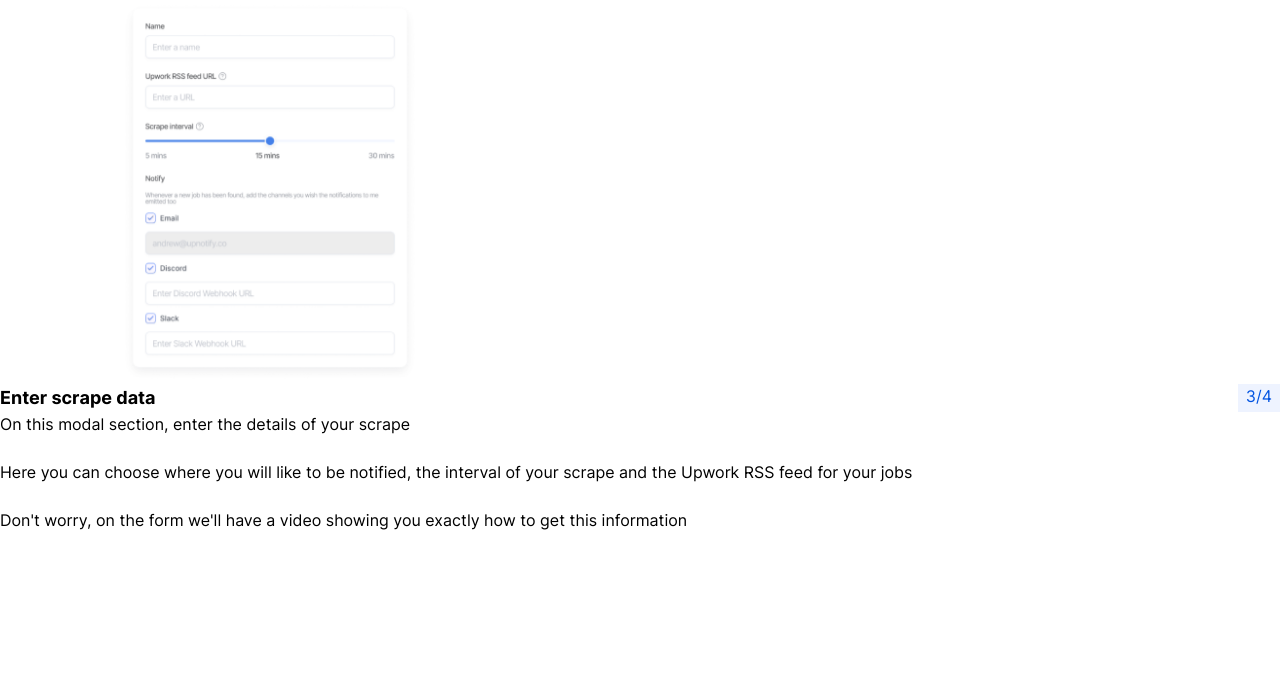
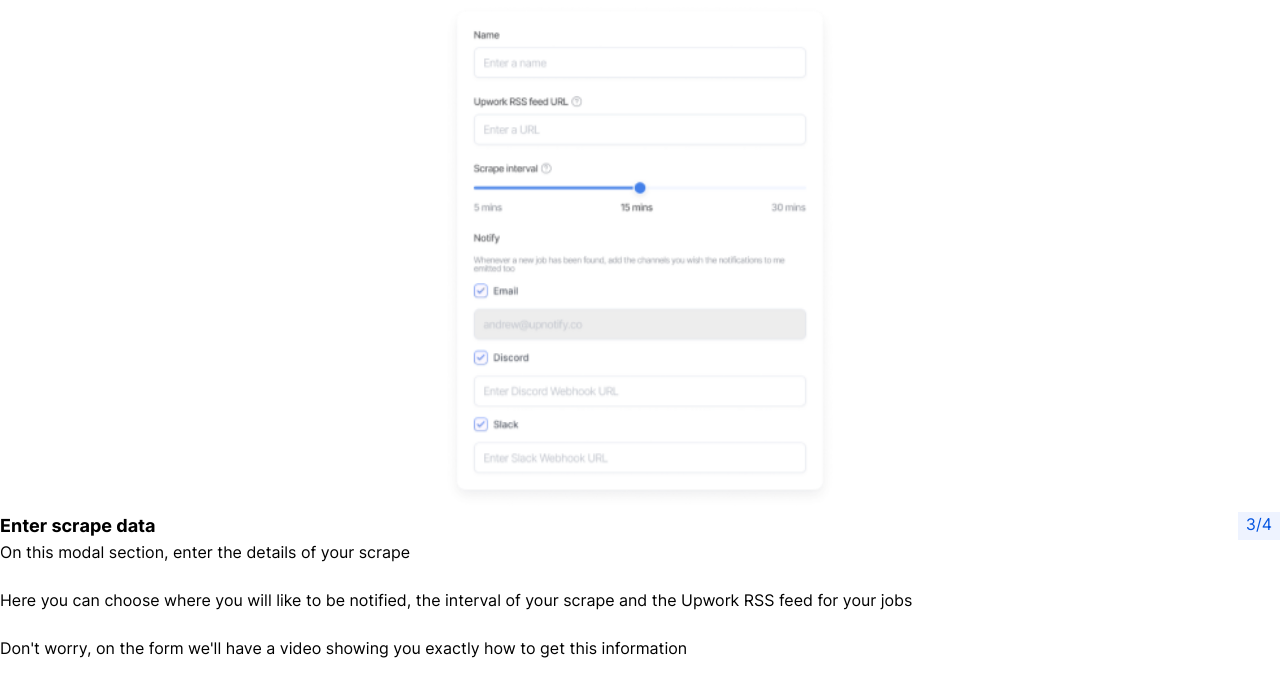
Before and after one commit to faizan-alam/next-js-test-task, a Next.js app: page /onboarding/Steps/scrapeData in a window 1280 px wide. Shown: the top 696 px of the page. Built offline with nearby package versions, Linux system fonts and the light colour scheme.

Commit message:
FIX : resolved issue of onboarding images

```diff
--- /dev/null
+++ b/src/components/onboarding-guidanceImage/GuidanceImage.tsx
@@ -0,0 +1,16 @@
+import * as React from 'react';
+
+import NextImage from '@/components/NextImage';
+import { images } from '@/theme';
+
+type GuidanceImageType = {
+  src: string;
+};
+
+export default function GuidanceImage({ src }: GuidanceImageType) {
+  return (
+    <div style={{ maxWidth: '400px', margin: '0 auto' }}>
+      <NextImage useSkeleton src={src} alt='Icon' layout='responsive' />
+    </div>
+  );
+}
--- a/src/features/onboarding/Stepper/index.tsx
+++ b/src/features/onboarding/Stepper/index.tsx
@@ -44,7 +44,7 @@ export default function Stepper({ forms }: any) {
           </button>
           <div className='p-4' />
           <button
-            className='focus:shadow-outline w-full rounded-lg bg-blue-600 from-blue-600 to-blue-800 py-2 font-bold text-white hover:bg-gradient-to-br focus:outline-none'
+            className='focus:shadow-outline w-full rounded-lg bg-gradient-to-br from-blue-600 to-blue-800 py-2 font-bold text-white focus:outline-none'
             onClick={handleNext}
             disabled={currentStep === forms.length - 1}
           >
--- a/src/pages/onboarding/Steps/JobList/index.tsx
+++ b/src/pages/onboarding/Steps/JobList/index.tsx
@@ -7,18 +7,12 @@ import Seo from '@/components/Seo';
 import { images } from '@/theme';
 import NextImage from '@/components/NextImage';
 import PaginationInfo from '@/components/PaginationInfo/PaginationInfo';
+import GuidanceImage from '@/components/onboarding-guidanceImage/GuidanceImage';
 
 export default function JobList() {
   return (
     <div>
-      <NextImage
-        useSkeleton
-        className='mr-2'
-        src={images.newJob}
-        width='500'
-        height='500'
-        alt='Icon'
-      />
+      <GuidanceImage src={images.newJob} />
       <div className='flex justify-between'>
         <h4>Get a list of jobs</h4>
         <PaginationInfo currentPage={4} totalPages={4} />
--- a/src/pages/onboarding/Steps/newScrape/index.tsx
+++ b/src/pages/onboarding/Steps/newScrape/index.tsx
@@ -7,18 +7,12 @@ import Seo from '@/components/Seo';
 import { images } from '@/theme';
 import NextImage from '@/components/NextImage';
 import PaginationInfo from '@/components/PaginationInfo/PaginationInfo';
+import GuidanceImage from '@/components/onboarding-guidanceImage/GuidanceImage';
 
 export default function NewScrape() {
   return (
     <div>
-      <NextImage
-        useSkeleton
-        className='mr-2'
-        src={images.newScrape}
-        width='500'
-        height='500'
-        alt='Icon'
-      />
+      <GuidanceImage src={images.newScrape} />
       <div className='flex justify-between'>
         <h4>Create a new scrape</h4>
         <PaginationInfo currentPage={2} totalPages={4} />
--- a/src/pages/onboarding/Steps/scrapeData/index.tsx
+++ b/src/pages/onboarding/Steps/scrapeData/index.tsx
@@ -7,19 +7,12 @@ import Seo from '@/components/Seo';
 import { images } from '@/theme';
 import NextImage from '@/components/NextImage';
 import PaginationInfo from '@/components/PaginationInfo/PaginationInfo';
+import GuidanceImage from '@/components/onboarding-guidanceImage/GuidanceImage';
 
 export default function scrapeData() {
   return (
     <div>
-      <NextImage
-        useSkeleton
-        className='mr-2 justify-center'
-        src={images.scrapeData}
-        width='300'
-        height='300'
-        alt='Icon'
-        style={{ display: 'block', marginLeft: '120px' }}
-      />
+      <GuidanceImage src={images.scrapeData} />
       <div className='flex justify-between'>
         <h4>Enter scrape data </h4>
         <PaginationInfo currentPage={3} totalPages={4} />
```
